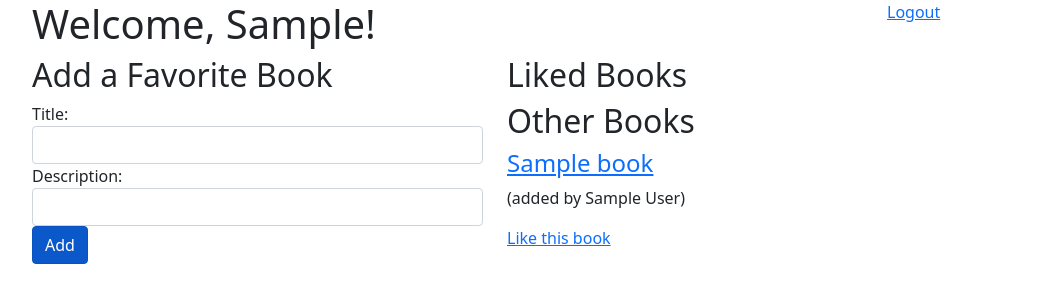
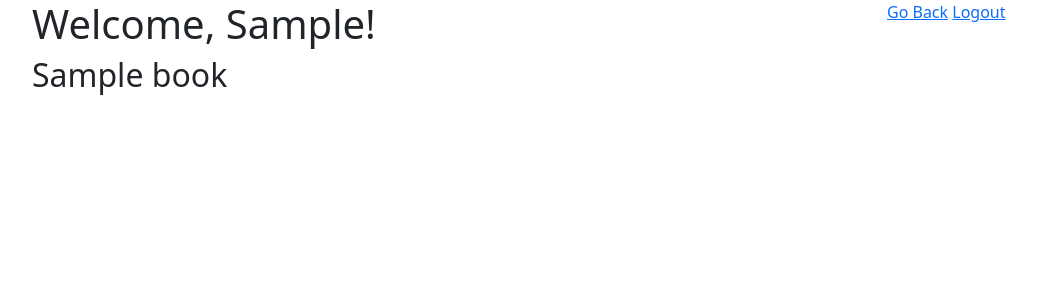
Before and after one commit to joe-niosi/Favorite-Books-App, a Django app: template apps/favBooksApp/templates/one_book.html in a window 1280 px wide. Shown: the top 303 px of the page, without its empty margins (50-1087 px from the left). Run offline with Django 3.2, Linux system fonts and the light colour scheme; a user stored in the database is signed in; tables that the repository leaves empty hold one stand-in row (values such as "Sample post"); the template is opened without the code that fills it: most values are stand-ins (such as "Sample title", 1, 10 or a date in 2020); parts of the project's set-up code (start-up, migrations or seed data) failed here and were passed over.

Commit message:
added WF and onebook page progress

```diff
--- a/apps/favBooksApp/templates/home.html
+++ b/apps/favBooksApp/templates/home.html
@@ -49,7 +49,7 @@
                     <h2>Liked Books</h2>
                     {% for book in all_books %}
                     {% if user in book.users_who_like.all %}
-                    <h4><a href="#">{{ book.title }}</a></h4>
+                    <h4><a href="/books/{{book.id}}">{{ book.title }}</a></h4>
                     <p>(added by {{ book.creator.first_name }} {{ book.creator.last_name}})</p>
                     <p>This is one of your favorites</p>
                     {% endif %}
--- a/apps/favBooksApp/templates/one_book.html
+++ b/apps/favBooksApp/templates/one_book.html
@@ -20,6 +20,7 @@
                 <h1>Welcome, {{user.first_name}}!</h1>
             </div>
             <div class="col-3">
+                <a href="/books">Go Back</a>
                 <a href="/logout">Logout</a>
             </div>
         </div>
@@ -34,37 +35,9 @@
                     </ul>
                     {% endif %}
                 </div>
-                <h2>Add a Favorite Book</h2>
-                <form action="/books/create" method="POST">
-                    {% csrf_token %}
-                    <label class="from-label" for="title">Title: </label><input class="form-control" type="text"
-                        name="title">
-                    <label class="from-label" for="description">Description: </label><input class="form-control"
-                        type="text" name="description">
-                    <input class="btn btn-primary active" type="submit" value="Add">
-                </form>
-            </div>
-            <div class="col-7">
-                <div>
-                    <h2>Liked Books</h2>
-                    {% for book in all_books %}
-                    {% if user in book.users_who_like.all %}
-                    <h4><a href="#">{{ book.title }}</a></h4>
-                    <p>(added by {{ book.creator.first_name }} {{ book.creator.last_name}})</p>
-                    <p>This is one of your favorites</p>
-                    {% endif %}
-                    {% endfor %}
-                </div>
-                <div>
-                    <h2>Other Books</h2>
-                    {% for book in all_books %}
-                    {% if user not in book.users_who_like.all %}
-                    <h4><a href="#">{{ book.title }}</a></h4>
-                    <p>(added by {{ book.creator.first_name }} {{ book.creator.last_name}})</p>
-                    <p><a href="#">Like this book</a></p>
-                    {% endif %}
-                    {% endfor %}
-                </div>
+
+                <h2>{{book.title}}</h2>
+
 
             </div>
         </div>
--- a/apps/favBooksApp/urls.py
+++ b/apps/favBooksApp/urls.py
@@ -4,5 +4,5 @@ from . import views
 urlpatterns = [
     path('books/', views.home), #get, renders index.html
     path('books/create', views. new_book), #POST, creates new book
-
+    path('books/<int:book_id>', views.one_book), #get, renders one_book.html
 ]
```
Also changed, not shown: apps/favBooksApp/views.py (+9 -0 lines), favBooksProj_v2/Objectives.txt (added, +27 -0 lines), FavBookWireframe.png (added), db.sqlite3.
